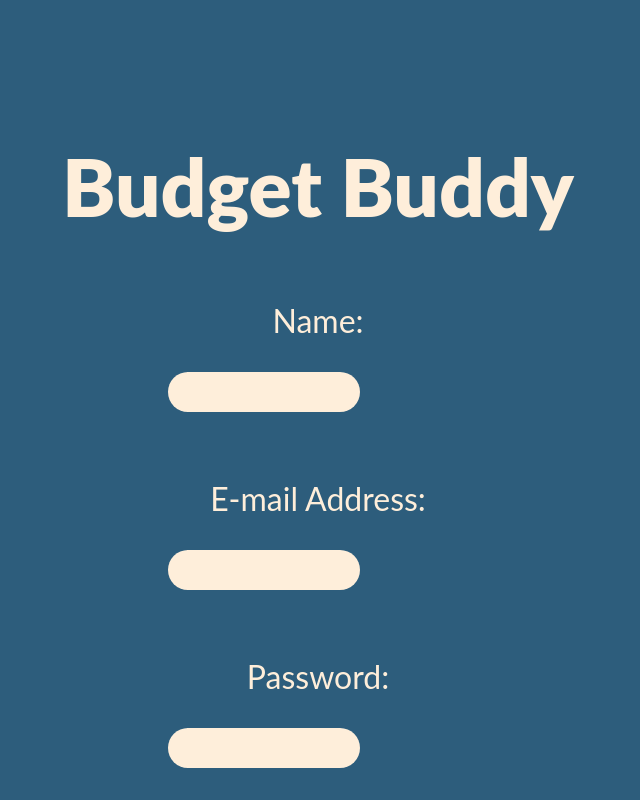
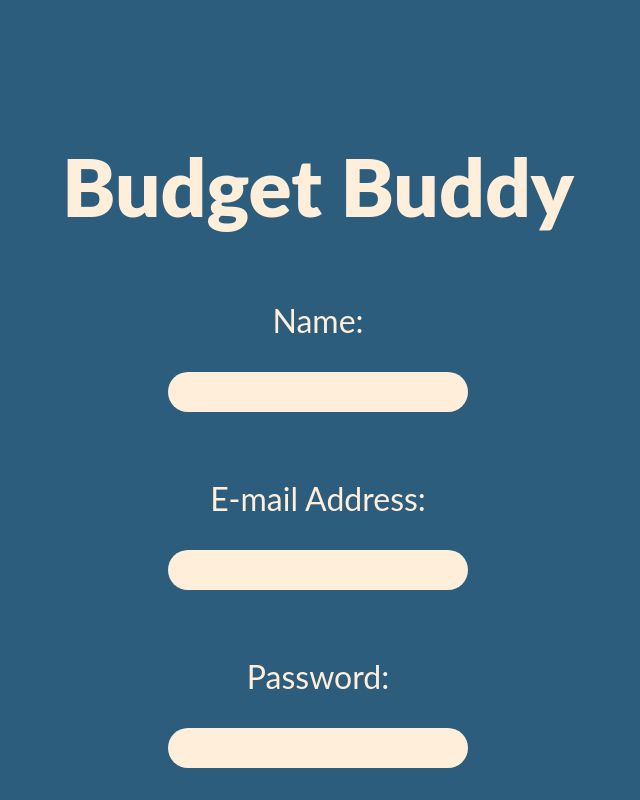
Before and after one commit to Bykerbry/Budget-Buddy, a plain HTML site: page account.html in a window 1280 px wide. Shown: the top 800 px of the page, without its empty margins (322-962 px from the left). Drawn offline with Linux system fonts and the light colour scheme.

Commit message:
updated width on account page

```diff
--- a/styles.css
+++ b/styles.css
@@ -597,7 +597,7 @@ select{
     }
 
     #Info {
-        width: 15vw;
+        width: 100%;
         height: 5vh;
         font-size: 1.2em;
     }
```
